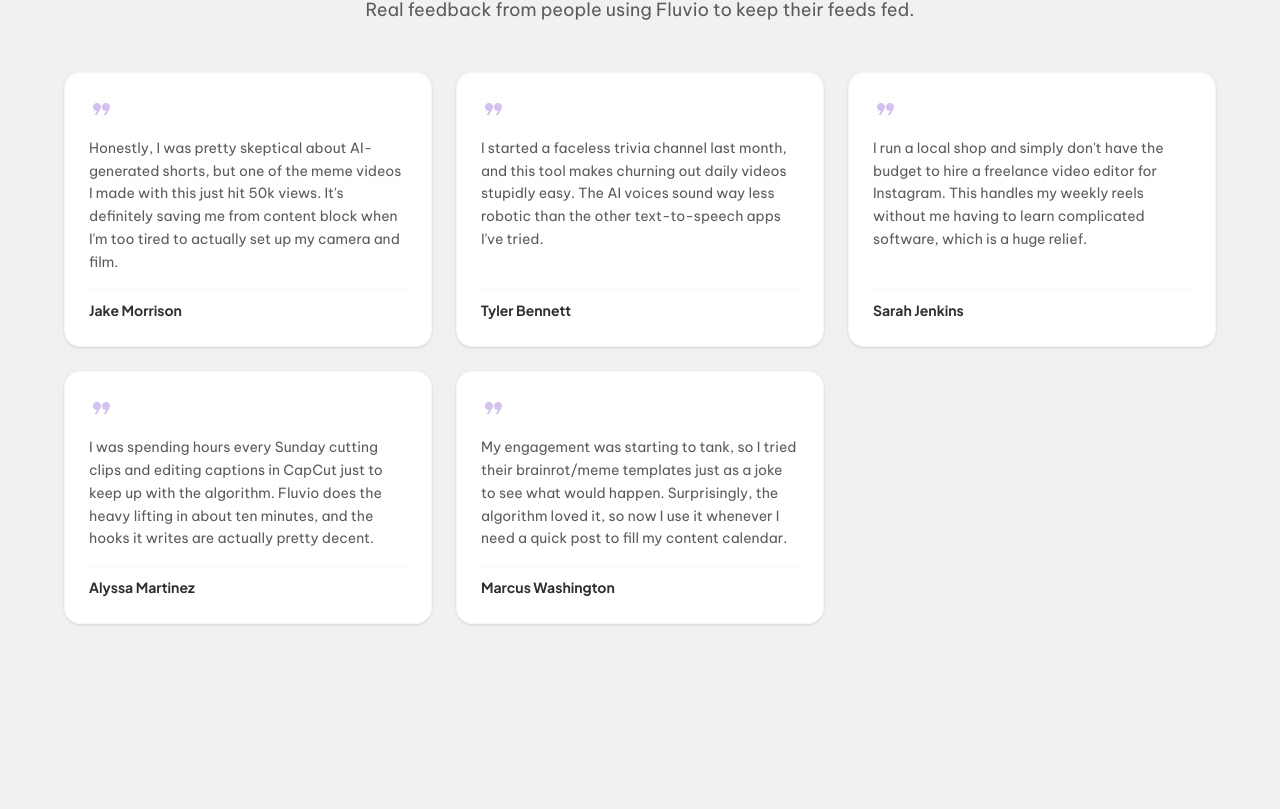
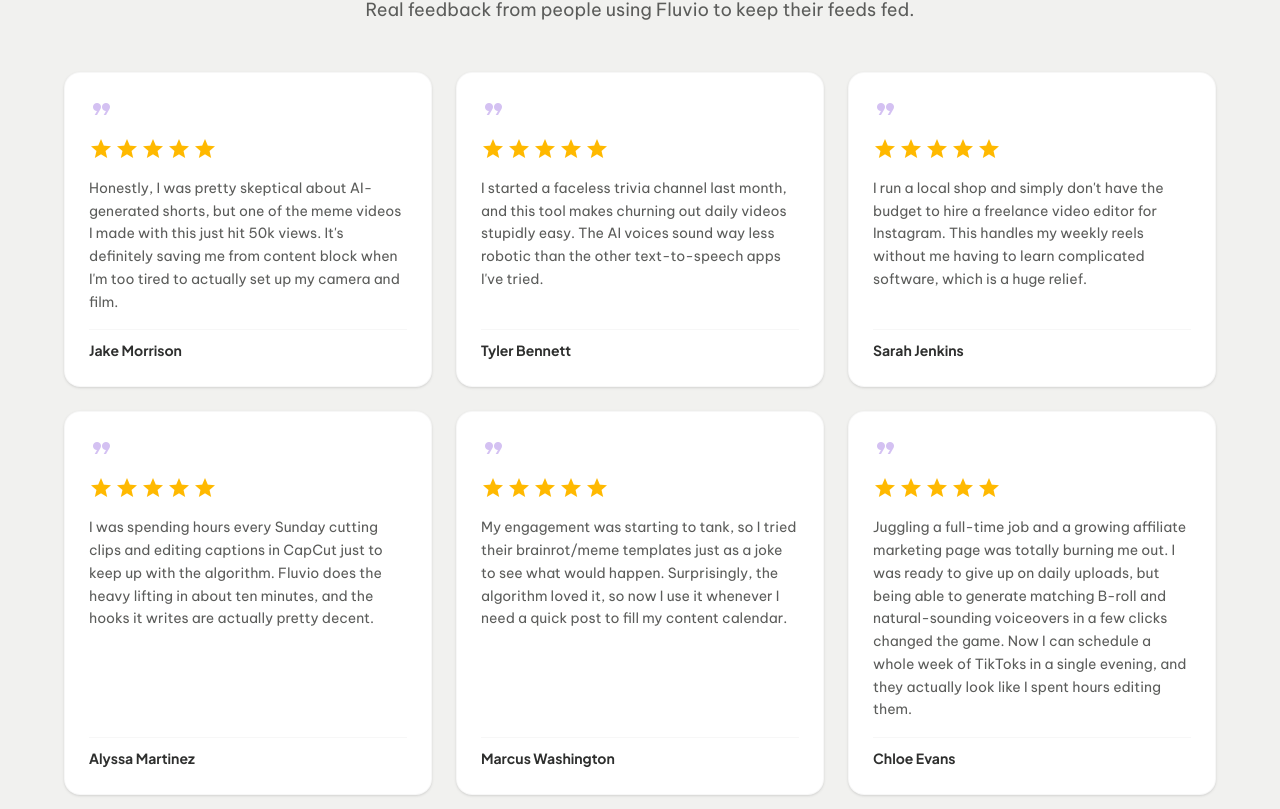
Before and after one commit to tomliba/Social-media-saas, a Next.js app in the folder frontend/: page / in a window 1280 px wide. Shown: the part 3491-4300 px from the top of the page. Built offline with nearby package versions, Linux system fonts and the light colour scheme; no server answers.

Commit message:
Landing: add sixth testimonial (Chloe Evans), 5-star ratings on all cards, equal-height 3x2 grid

```diff
--- a/frontend/src/components/TestimonialsSection.tsx
+++ b/frontend/src/components/TestimonialsSection.tsx
@@ -26,6 +26,11 @@
     quote:
       "My engagement was starting to tank, so I tried their brainrot/meme templates just as a joke to see what would happen. Surprisingly, the algorithm loved it, so now I use it whenever I need a quick post to fill my content calendar.",
   },
+  {
+    name: "Chloe Evans",
+    quote:
+      "Juggling a full-time job and a growing affiliate marketing page was totally burning me out. I was ready to give up on daily uploads, but being able to generate matching B-roll and natural-sounding voiceovers in a few clicks changed the game. Now I can schedule a whole week of TikToks in a single evening, and they actually look like I spent hours editing them.",
+  },
 ];
 
 export default function TestimonialsSection() {
@@ -42,7 +47,7 @@
           {testimonials.map((t) => (
             <figure
               key={t.name}
-              className="bg-surface-container-lowest p-6 rounded-[1rem] border border-outline-variant/10 shadow-sm flex flex-col gap-4"
+              className="bg-surface-container-lowest p-6 rounded-[1rem] border border-outline-variant/10 shadow-sm flex flex-col gap-4 h-full"
             >
               <span
                 className="material-symbols-outlined text-primary/30 text-3xl leading-none"
@@ -51,6 +56,21 @@
               >
                 format_quote
               </span>
+              <div
+                className="flex gap-0.5 text-amber-400"
+                aria-label="Rated 5 out of 5 stars"
+              >
+                {[0, 1, 2, 3, 4].map((i) => (
+                  <span
+                    key={i}
+                    className="material-symbols-outlined text-lg leading-none"
+                    style={{ fontVariationSettings: "'FILL' 1" }}
+                    aria-hidden="true"
+                  >
+                    star
+                  </span>
+                ))}
+              </div>
               <blockquote className="text-on-surface-variant text-sm leading-relaxed flex-1">
                 {t.quote}
               </blockquote>
```
